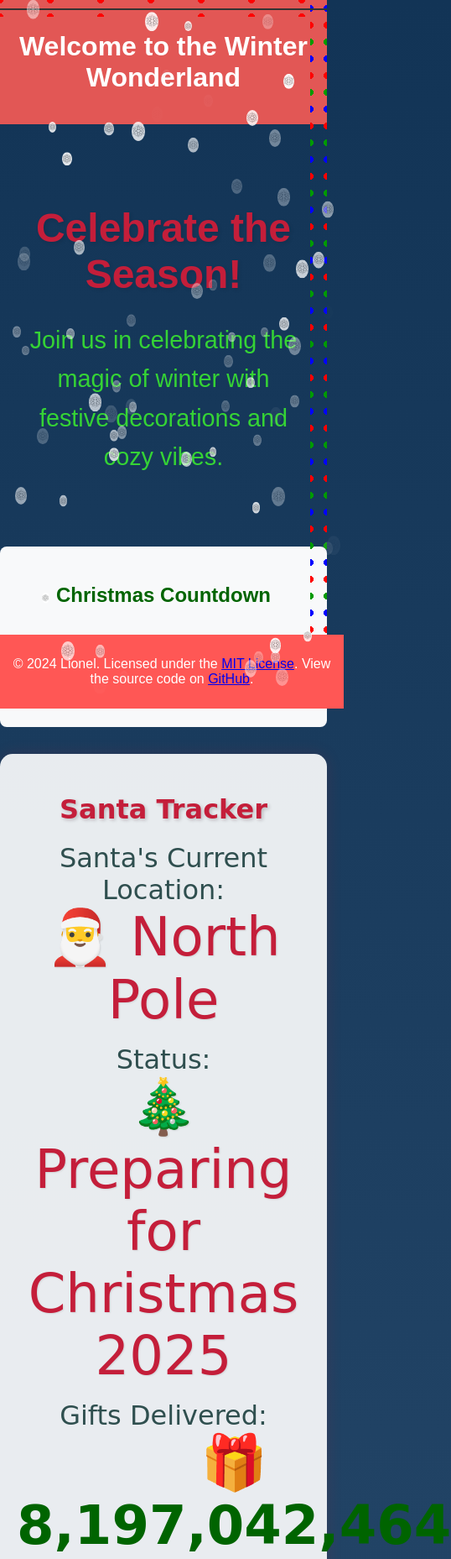
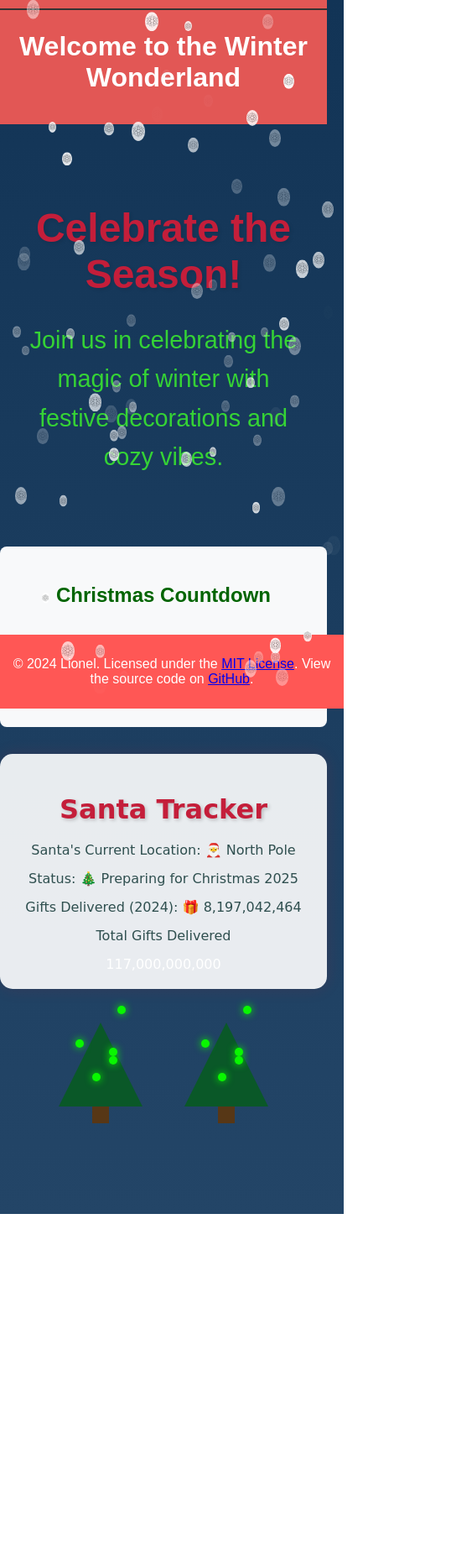
Before and after one commit to lionel509/WinterWonderlandWebsite, a plain HTML site: page index.html in a window 390 px wide. Shown: the top 1857 px of the page at 84% size, 538 px wide, since content can reach past the window. After the commit the page ends 1446 px from the top, so only its background shows below. Drawn offline with Linux system fonts and the light colour scheme; no server answers.

Commit message:
scrollable

```diff
--- a/css/style.css
+++ b/css/style.css
@@ -4,23 +4,28 @@
     --hill-height: 40vh;
     --tree-base-size: 15px;
     --countdown-size: clamp(2rem, 4vw, 3rem);
+    --container-width: min(90%, 1200px);
+    --box-padding: clamp(1rem, 3vw, 2rem);
+    --heading-size: clamp(1.5rem, 4vw, 2.5rem);
+    --text-size: clamp(1rem, 2vw, 1.25rem);
+    --counter-size: clamp(1.25rem, 3vw, 2rem);
 }
 
 body {
     min-height: 100vh;
     margin: 0;
+    padding: 0;
     overflow-x: hidden;
     background: linear-gradient(#123456, #234567);
-    overflow: hidden;
     color: white;
     font-family: Arial, sans-serif;
     position: relative;
 }
 
 header {
-    background-color: #e25755; /* Light red header */
+    background-color: #e25755;
     padding: 20px;
-    text-align:h center;
+    text-align: center;
 }
 
 header h1 {
@@ -33,8 +38,8 @@ h1 {
     margin: 0;
 }
 
-h2  {
-    color: #006400; /* Dark green for subheadings */
+h2 {
+    color: #006400;
 }
 
 nav {
@@ -52,16 +57,16 @@ nav a:hover {
 }
 
 footer {
-    background-color: #ff5755; /* Light red footer */
+    background-color: #ff5755;
     text-align: center;
     padding: 10px;
-    position: fixed;
+    position: sticky;
     bottom: 0;
     width: 100%;
 }
 
 .button {
-    background-color: #ff4500; /* Orange-red button */
+    background-color: #ff4500;
     color: white;
     padding: 10px 20px;
     border: none;
@@ -70,7 +75,7 @@ footer {
 }
 
 .button:hover {
-    background-color: #dc143c; /* Crimson on hover */
+    background-color: #dc143c;
 }
 
 .snowflake {
@@ -183,25 +188,9 @@ footer {
 }
 
 #tracker-info p {
-    font-size: 2em;
     margin: 15px 0;
     color: #2f4f4f;
-}
-
-.animate-text {
-    font-size: 2em;
-    color: #c41e3a;
-    display: inline-block;
-    animation: fadeIn 1s ease-in forwards;
-    text-shadow: 1px 1px 2px rgba(0, 0, 0, 0.1);
-}
-
-.animate-number {
-    font-size: 2em;
-    color: #006400;
-    font-weight: bold;
-    display: inline-block;
-    animation: fadeIn 1s ease-in forwards, countUp 2s ease-out forwards;
+    font-size: var(--text-size);
 }
 
 #current-location::before {
@@ -330,7 +319,6 @@ section.celebration p {
     100% { background: #ff0000; box-shadow: 0 0 10px #ff0000; }
 }
 
-/* Remove any transform animations, keep fixed positions */
 .light-1 { left: -30px; top: 20px; }
 .light-2 { left: 10px; top: 40px; }
 .light-3 { right: -20px; top: 30px; }
@@ -347,7 +335,7 @@ section.celebration p {
     bottom: 0;
     left: 0;
     width: 100%;
-    height: var(--hill-height);
+    height: 40vh;
     z-index: -1;
     overflow: hidden;
 }
@@ -405,7 +393,6 @@ section.celebration p {
 .hill-4::before { left: 25%; bottom: 57%; }
 .hill-4::after { left: 85%; bottom: 63%; }
 
-/* Additional random trees using multiple box-shadows */
 .hill::before {
     box-shadow:
         100px 10px 0 -3px #0a2816,
@@ -447,33 +434,6 @@ section.celebration p {
     syntax: '<number>';
     inherits: false;
     initial-value: 0;
-}
-
-.hill::before {
-    content: '';
-    position: absolute;
-    width: var(--tree-size);
-    height: calc(var(--tree-size) * 1.5);
-    background: linear-gradient(to bottom, #0a2816 70%, #2d1810 70%);
-    clip-path: polygon(50% 0, 0 100%, 100% 100%);
-    filter: brightness(var(--tree-brightness, 1));
-}
-
-.hill-1::before { --tree-brightness: 0.7; }
-.hill-2::before { --tree-brightness: 0.8; }
-.hill-3::before { --tree-brightness: 0.9; }
-.hill-4::before { --tree-brightness: 1; }
-
-.hill::before {
-    box-shadow:
-        calc(10% + (90% * random(1))) calc(20% + (60% * random(2))) 0 -2px var(--tree-color, #0a2816),
-        calc(10% + (90% * random(3))) calc(20% + (60% * random(4))) 0 -2px var(--tree-color, #0a2816),
-        calc(10% + (90% * random(5))) calc(20% + (60% * random(6))) 0 -2px var(--tree-color, #0a2816),
-        calc(10% + (90% * random(7))) calc(20% + (60% * random(8))) 0 -2px var(--tree-color, #0a2816),
-        calc(10% + (90% * random(9))) calc(20% + (60% * random(10))) 0 -2px var(--tree-color, #0a2816),
-        calc(10% + (90% * random(11))) calc(20% + (60% * random(12))) 0 -2px var(--tree-color, #0a2816),
-        calc(10% + (90% * random(13))) calc(20% + (60% * random(14))) 0 -2px var(--tree-color, #0a2816),
-        calc(10% + (90% * random(15))) calc(20% + (60% * random(16))) 0 -2px var(--tree-color, #0a2816);
 }
 
 .trees-container {
@@ -526,7 +486,6 @@ section.celebration p {
     100% { opacity: 1; transform: scale(1); filter: brightness(1.2); }
 }
 
-/* Generate lights along top */
 .string-lights::after {
     content: '';
     position: absolute;
@@ -534,58 +493,4 @@ section.celebration p {
     left: 0;
     width: 100%;
     height: 20px;
-    background:
-        radial-gradient(circle at center, red 0, red 4px, transparent 4px) 0 10px,
-        radial-gradient(circle at center, green 0, green 4px, transparent 4px) 20px 10px,
-        radial-gradient(circle at center, blue 0, blue 4px, transparent 4px) 40px 10px;
-    background-size: 60px 20px;
-    animation: moveLights 2s linear infinite;
 }
-
-/* Side lights */
-.side-lights {
-    position: fixed;
-    width: 20px;
-    height: 100%;
-    right: 0;
-    top: 0;
-    background:
-        radial-gradient(circle at center, red 0, red 4px, transparent 4px) 10px 0,
-        radial-gradient(circle at center, green 0, green 4px, transparent 4px) 10px 20px,
-        radial-gradient(circle at center, blue 0, blue 4px, transparent 4px) 10px 40px;
-    background-size: 20px 60px;
-    animation: lightTwinkle 1s infinite alternate;
-}
-
-/* Hanging lights for boxes */
-.house::after {
-    content: '';
-    position: absolute;
-    top: -10px;
-    left: 0;
-    width: 100%;
-    height: 20px;
-    background:
-        radial-gradient(circle at center, red 0, red 4px, transparent 4px) 0 10px,
-        radial-gradient(circle at center, green 0, green 4px, transparent 4px) 20px 10px,
-        radial-gradient(circle at center, blue 0, blue 4px, transparent 4px) 40px 10px;
-    background-size: 60px 20px;
-    filter: drop-shadow(0 0 5px currentColor);
-}
-
-@keyframes moveLights {
-    0% { background-position: 0 10px; }
-    100% { background-position: 60px 10px; }
-}
-
-/* Responsive Adjustments */
-@media (max-width: 768px) {
-    :root {
-        --hill-height: 30vh;
-        --tree-base-size: 10px;
-    }
-
-    .hill {
-        transform: translateY(70%);
-    }
-}
--- a/index.html
+++ b/index.html
@@ -28,13 +28,13 @@
         <div class="hill hill-4"></div>
     </div>
 
-    <main>
+    <main class="container">
         <section class="celebration" style="text-align: center;">
             <h2>Celebrate the Season!</h2>
             <p>Join us in celebrating the magic of winter with festive decorations and cozy vibes.</p>
         </section>
 
-        <section id="countdown" style="text-align: center;">
+        <section id="countdown" class="tracker-box" style="text-align: center;">
             <h2>Christmas Countdown</h2>
             <div class="countdown-display">
                 <div class="countdown-unit">
@@ -56,12 +56,13 @@
             </div>
         </section>
 
-        <section id="santa-tracker" style="text-align: center;">
+        <section id="santa-tracker" class="tracker-box" style="text-align: center;">
             <h2>Santa Tracker</h2>
             <div id="tracker-info">
                 <p>Santa's Current Location: <span id="current-location" class="animate-text">North Pole</span></p>
                 <p>Status: <span id="next-stop" class="animate-text">Preparing for Christmas 2025</span></p>
-                <p>Gifts Delivered: <span id="gifts-delivered" class="animate-number">0</span></p>
+                <p>Gifts Delivered (2024): <span id="gifts-delivered" class="animate-number">0</span></p>
+                <p>Total Gifts Delivered</p><div class="counter" data-target="117000000000">0</div>
             </div>
         </section>
 
@@ -83,13 +84,13 @@
                 <div class="trunk"></div>
             </div>
             <div class="string-lights"></div>
-            <div class="side-lights"></div>
-            <div class="decorative-lights">
-                <div class="light-string top"></div>
+            <!-- <div class="side-lights"></div> -->
+            <!-- <div class="decorative-lights"> -->
+                <!-- <div class="light-string top"></div>
                 <div class="light-string left"></div>
                 <div class="light-string right"></div>
                 <div class="light-string diagonal-1"></div>
-                <div class="light-string diagonal-2"></div>
+                <div class="light-string diagonal-2"></div> -->
             </div>
         </div>
 
--- a/js/santa-tracker.js
+++ b/js/santa-tracker.js
@@ -71,5 +71,25 @@ function updateSantaDisplay() {
     animateValue(giftsDelivered, 0, 8197042464, 2000);
 }
 
+function updateCounter() {
+    const counter = document.querySelector('.counter');
+    const target = parseInt(counter.getAttribute('data-target'));
+    const increment = target / 100;
+    let current = 0;
+
+    const timer = setInterval(() => {
+        current += increment;
+        counter.textContent = Math.round(current).toLocaleString();
+
+        if (current >= target) {
+            counter.textContent = target.toLocaleString();
+            clearInterval(timer);
+        }
+    }, 20);
+}
+
 // Call when page loads
-document.addEventListener('DOMContentLoaded', updateSantaDisplay);
+document.addEventListener('DOMContentLoaded', () => {
+    updateSantaDisplay();
+    updateCounter();
+});
```
